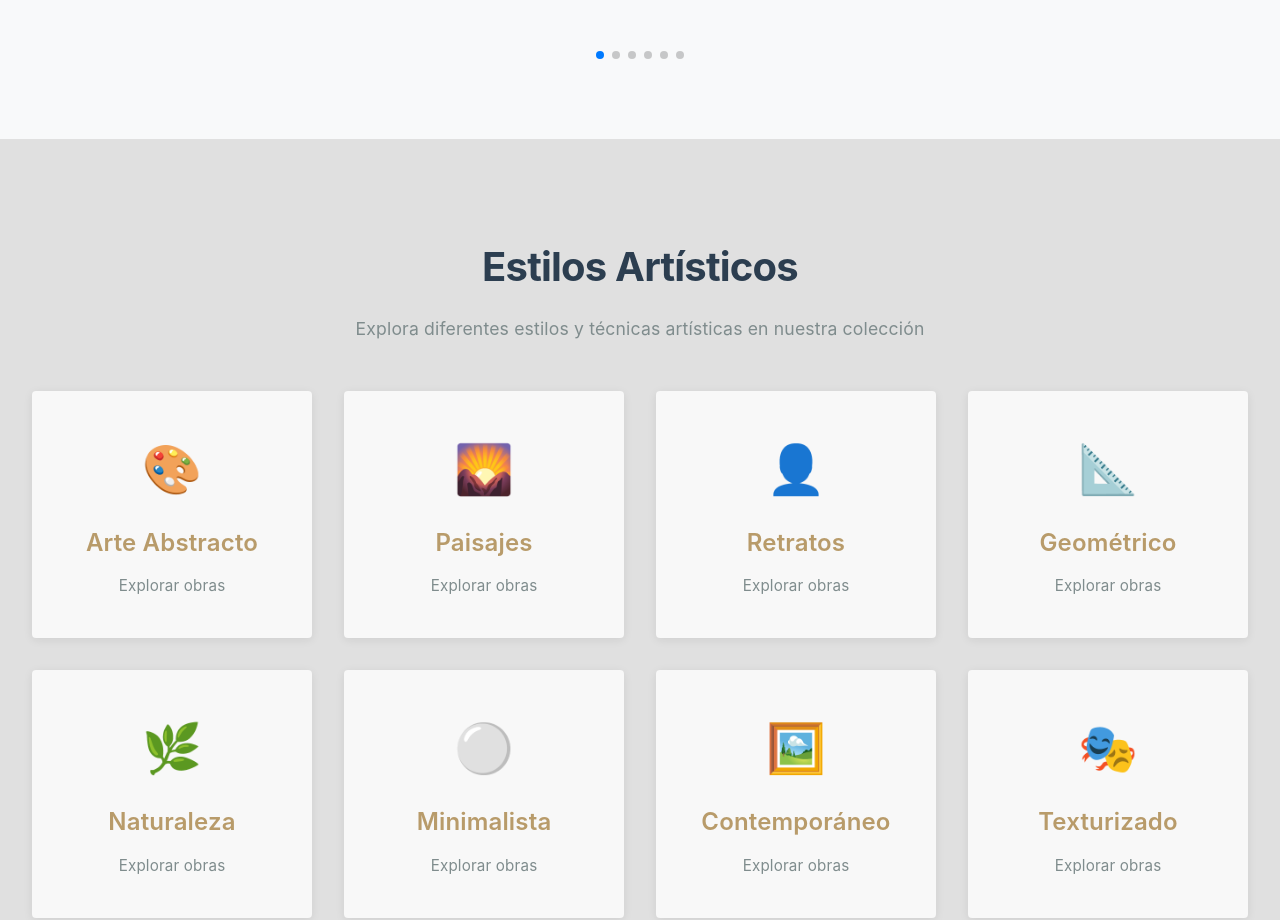
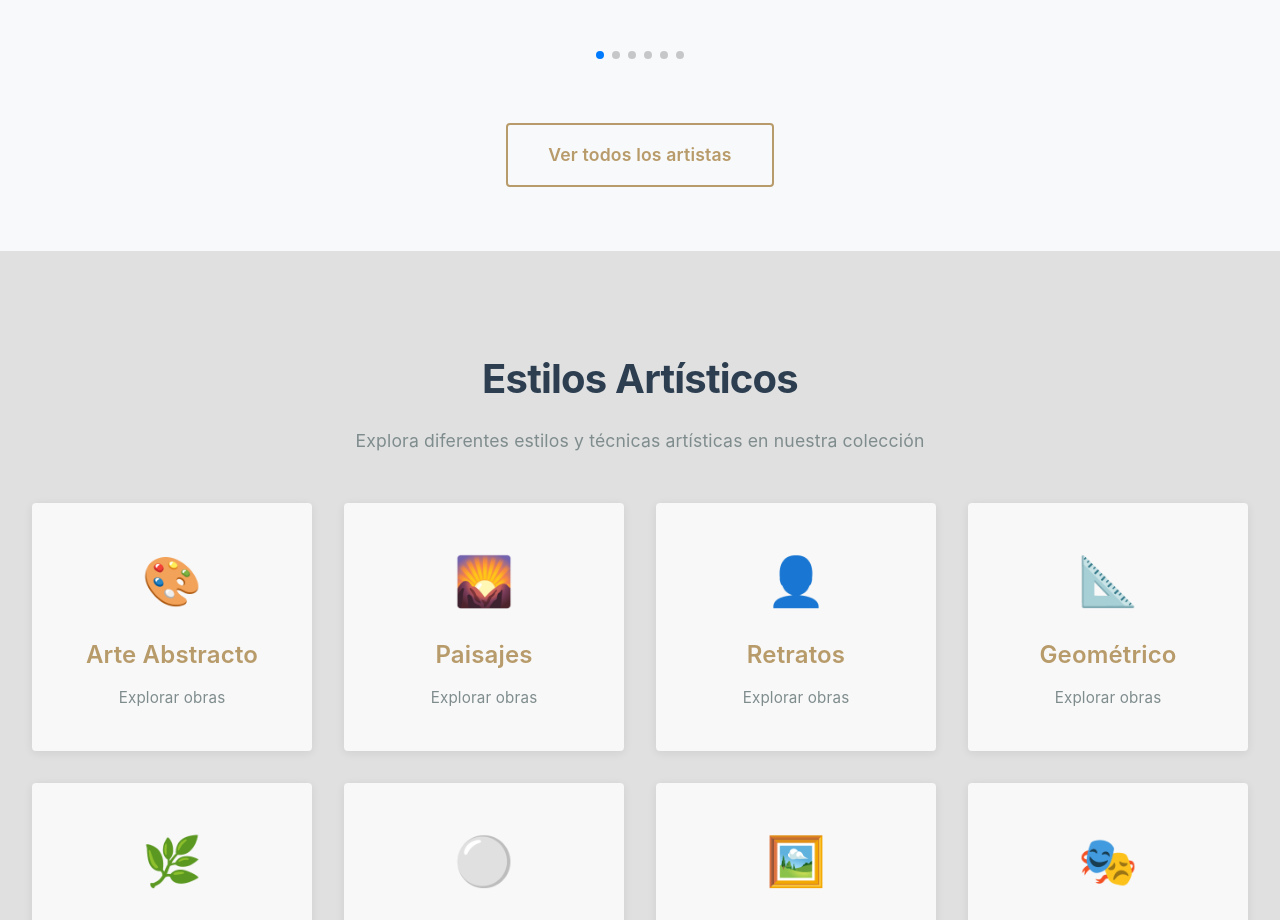
Before and after one commit to LeandroFullStackJs/TPO-Ecommerce-Front, a React (Vite) app: page /home in a window 1280 px wide. Shown: the part 2500-3420 px from the top of the page. Built offline with nearby package versions, Linux system fonts and the light colour scheme; data requests are answered from the project's data file.

Commit message:
Boton Artistas

```diff
--- a/src/pages/HomePage.jsx
+++ b/src/pages/HomePage.jsx
@@ -145,6 +145,11 @@
             </SwiperSlide>
           ))}
         </Swiper>
+        <div style={{ textAlign: 'center', marginTop: '3rem' }}>
+          <Link className="btn btn-outline btn-lg" to="/artistas">
+            Ver todos los artistas
+          </Link>
+        </div>
       </section>
 
       <section className="categories section">
```
